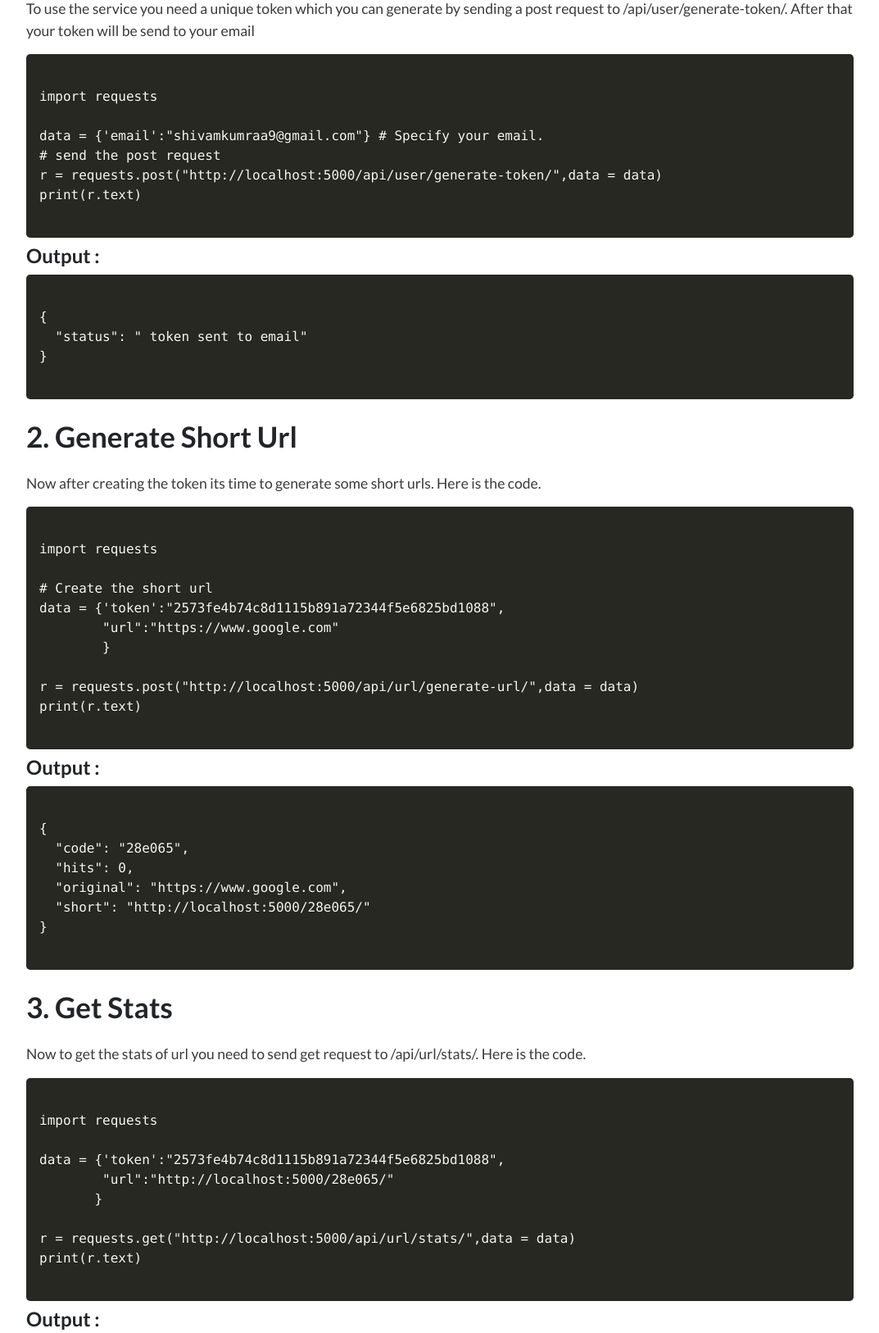
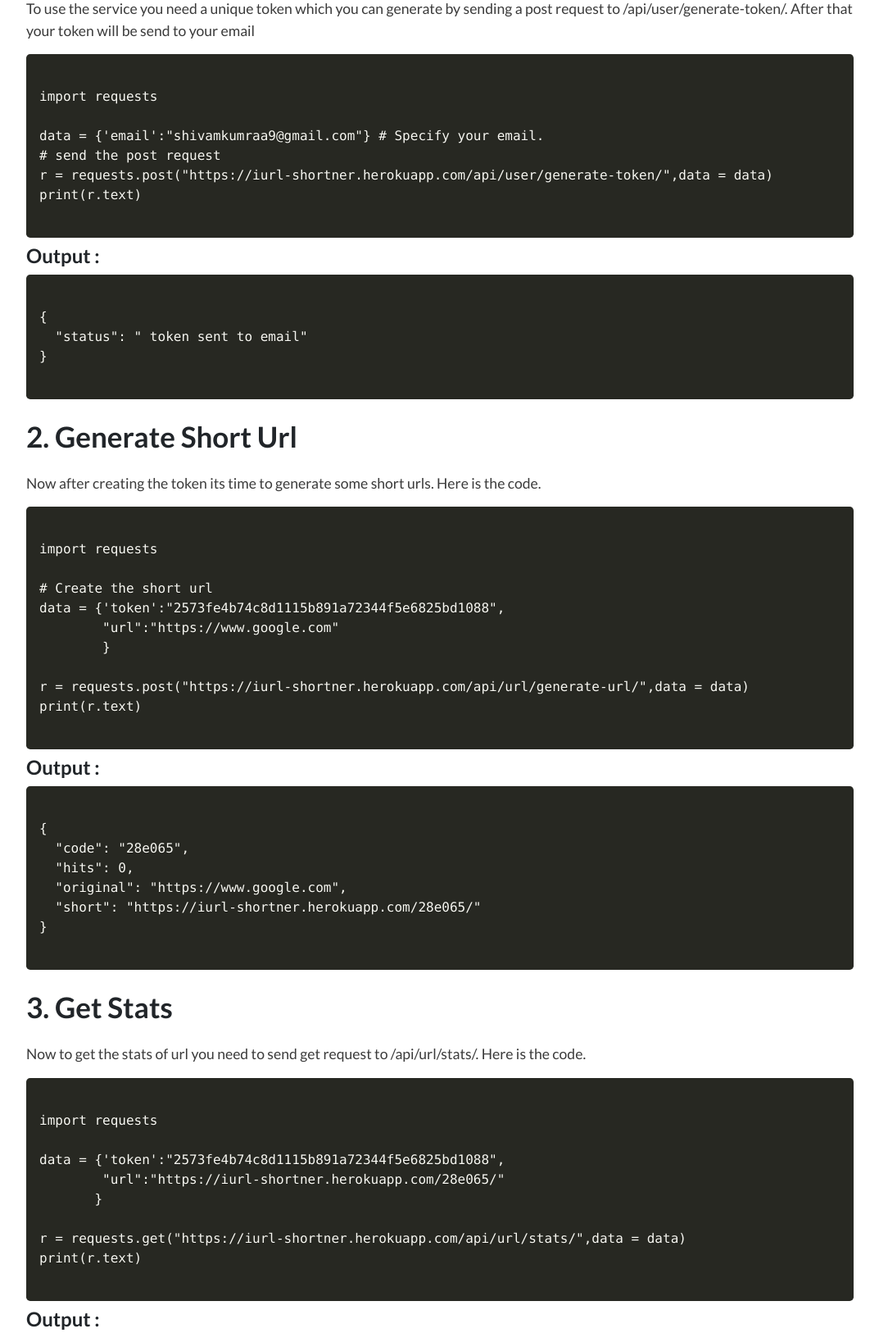
Before and after one commit to shivamkumraa9/url-shortner, a Flask app: page /api/docs/ in a window 1280 px wide. Shown: the part 305-1931 px from the top of the page at 82% size, without its empty margins (103-1176 px from the left). Run offline with Flask 2, Linux system fonts and the light colour scheme; some libraries are stand-ins or nearby versions.

Commit message:
Final Deploy

```diff
--- a/main.py
+++ b/main.py
@@ -12,9 +12,9 @@ import os
 ##################################################### Settings ####################################################
 
 
-EMAIL = "shivamkumraa10@gmail.com"
-PASSWORD = "fd5saf5asdf5as#%$"
-SITE = "http://localhost:5000/"
+EMAIL = os.environ['EMAIL']
+PASSWORD = os.environ['PASSWORD']
+SITE = "https://iurl-shortner.herokuapp.com/"
 
 
 app = Flask(__name__)
--- a/templates/docs.html
+++ b/templates/docs.html
@@ -21,7 +21,7 @@ import requests
 
 data = {'email':"shivamkumraa9@gmail.com"} # Specify your email.
 # send the post request
-r = requests.post("http://localhost:5000/api/user/generate-token/",data = data)
+r = requests.post("https://iurl-shortner.herokuapp.com/api/user/generate-token/",data = data)
 print(r.text)</code>
             </pre>
             <h4>Output :</h4>
@@ -44,7 +44,7 @@ data = {'token':"2573fe4b74c8d1115b891a72344f5e6825bd1088",
         "url":"https://www.google.com"
         }
 
-r = requests.post("http://localhost:5000/api/url/generate-url/",data = data)
+r = requests.post("https://iurl-shortner.herokuapp.com/api/url/generate-url/",data = data)
 print(r.text)</code>
             </pre>
             <h4>Output :</h4>
@@ -54,7 +54,7 @@ print(r.text)</code>
   "code": "28e065",
   "hits": 0,
   "original": "https://www.google.com",
-  "short": "http://localhost:5000/28e065/"
+  "short": "https://iurl-shortner.herokuapp.com/28e065/"
 }</code>
             </pre>
 
@@ -66,10 +66,10 @@ print(r.text)</code>
 import requests
 
 data = {'token':"2573fe4b74c8d1115b891a72344f5e6825bd1088",
-        "url":"http://localhost:5000/28e065/"
+        "url":"https://iurl-shortner.herokuapp.com/28e065/"
        }
 
-r = requests.get("http://localhost:5000/api/url/stats/",data = data)
+r = requests.get("https://iurl-shortner.herokuapp.com/api/url/stats/",data = data)
 print(r.text)</code>
             </pre>
             <h4>Output :</h4>
@@ -79,7 +79,7 @@ print(r.text)</code>
   "code": "28e065",
   "hits": 100,
   "original": "https://www.google.com",
-  "short": "http://localhost:5000/28e065/"
+  "short": "https://iurl-shortner.herokuapp.com/28e065/"
 }</code>
             </pre>
 
@@ -92,7 +92,7 @@ import requests
 
 data = {'token':"2573fe4b74c8d1115b891a72344f5e6825bd1088"}
 
-r = requests.get("http://localhost:5000/api/url/stats/all",data = data)
+r = requests.get("https://iurl-shortner.herokuapp.com/api/url/stats/all",data = data)
 print(r.text)</code>
             </pre>
             <h4>Output :</h4>
@@ -103,13 +103,13 @@ print(r.text)</code>
     "code": "28e065",
     "hits": 0,
     "original": "https://www.google.com",
-    "short": "http://localhost:5000/28e065/"
+    "short": "https://iurl-shortner.herokuapp.com/28e065/"
   },
   {
     "code": "9759f6",
     "hits": 0,
     "original": "https://www.youtube.com",
-    "short": "http://localhost:5000/9759f6/"
+    "short": "https://iurl-shortner.herokuapp.com/9759f6/"
   }
 ]</code>
             </pre>
@@ -121,10 +121,10 @@ print(r.text)</code>
 import requests
 
 data = {'token':"2573fe4b74c8d1115b891a72344f5e6825bd1088",
-        'url':'http://localhost:5000/9759f6/'
+        'url':'https://iurl-shortner.herokuapp.com/9759f6/'
        }
 
-r = requests.delete("http://localhost:5000/api/url/delete-url/",data = data)
+r = requests.delete("https://iurl-shortner.herokuapp.com/api/url/delete-url/",data = data)
 print(r.text)</code>
             </pre>
             <h4>Output :</h4>
@@ -143,7 +143,7 @@ import requests
 
 data = {'token':"2573fe4b74c8d1115b891a72344f5e6825bd1088"}
 
-r = requests.delete("http://localhost:5000/api/url/delete-url/all/",data = data)
+r = requests.delete("https://iurl-shortner.herokuapp.com/api/url/delete-url/all/",data = data)
 print(r.text)
 </code>
             </pre>
@@ -164,7 +164,7 @@ import requests
 
 data = {'token':"2573fe4b74c8d1115b891a72344f5e6825bd1088"}
 
-r = requests.delete("http://localhost:5000/api/user/delete-account/",data = data)
+r = requests.delete("https://iurl-shortner.herokuapp.com/api/user/delete-account/",data = data)
 print(r.text)</code>
             </pre>
             <h4>Output :</h4>
@@ -184,7 +184,7 @@ import requests
 
 data = {'token':"339f8c5b8eb008f6db24ad37dd4e36a30e7f343a"}
 
-r = requests.put("http://localhost:5000/api/user/change-token/",data = data)
+r = requests.put("https://iurl-shortner.herokuapp.com/api/user/change-token/",data = data)
 print(r.text)</code>
             </pre>
             <h4>Output :</h4>
```
